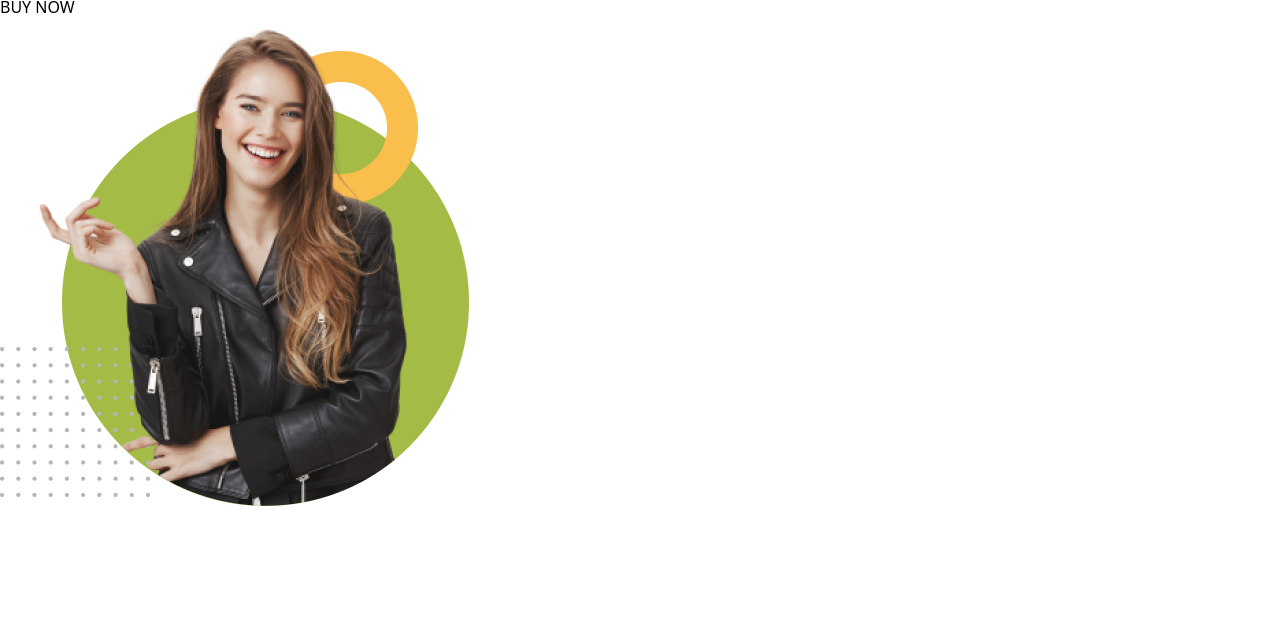
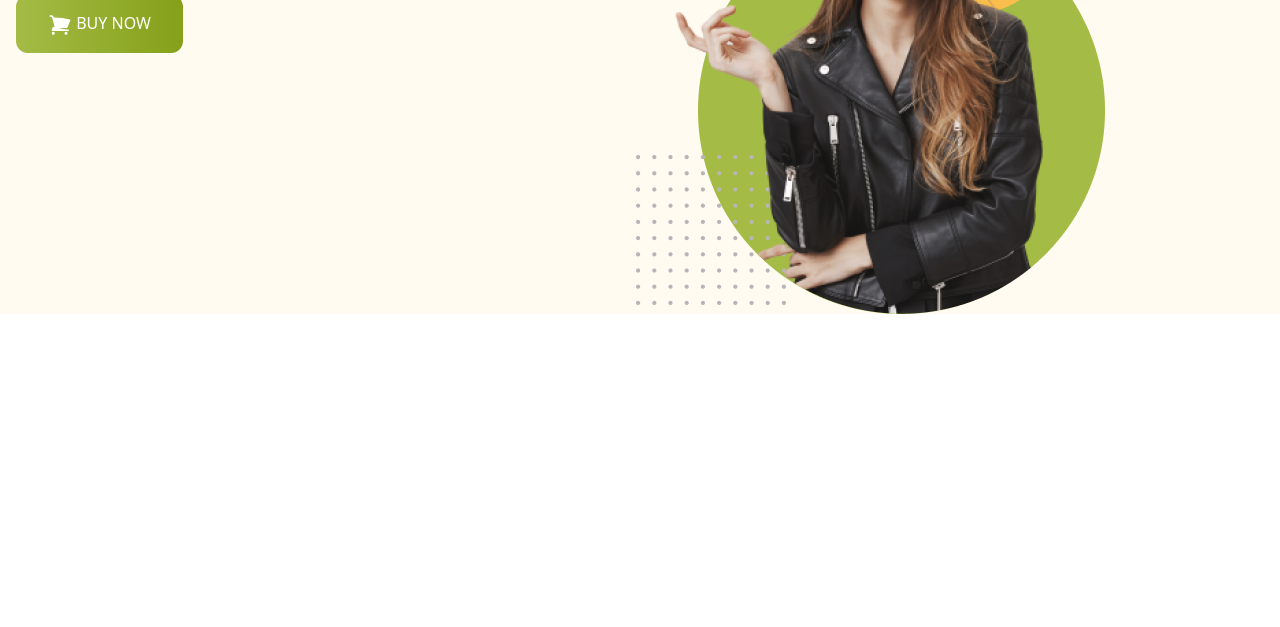
Before and after one commit to mahfuzhasanreza/penguin-fashion-using-tailwind, a plain HTML site: page index.html in a window 1280 px wide. Shown: the part 173-800 px from the top of the page. Drawn offline with nearby package versions, Linux system fonts and the light colour scheme.

Commit message:
Apply Header With Custom Button And Svg Hero Icons

```diff
--- a/index.html
+++ b/index.html
@@ -7,12 +7,13 @@
     <script src="https://cdn.tailwindcss.com"></script>
 </head>
 <body>
-    <header>
+    <header class="bg-[#FFFBF0] pl-4">
+        <!-- navbar start -->
         <nav>
 
         </nav>
         <!-- banner section started  -->
-        <div>
+        <div class="md:flex">
             <div>
                 <h1 class="text-7xl uppercase">
                     <span class="text-orange-400">Be the Penguins</span>
@@ -20,7 +21,12 @@
                     <span class="text-stone-800">of Winter</span>
                 </h1>
                 <p>Lorem Ipsum is simply dummy text of the printing and typesetting industry.</p>
-                <button>BUY NOW</button>
+                <button class="bg-green-300 px-8 py-4 rounded-xl font-medium text-white bg-gradient-to-r from-[#A4BC46] to-[#85A019]">
+                    <svg xmlns="http://www.w3.org/2000/svg" fill="white" viewBox="0 0 24 24" stroke-width="1.5" stroke="currentColor" class="size-6 text-white inline">
+                        <path stroke-linecap="round" stroke-linejoin="round" d="M2.25 3h1.386c.51 0 .955.343 1.087.835l.383 1.437M7.5 14.25a3 3 0 0 0-3 3h15.75m-12.75-3h11.218c1.121-2.3 2.1-4.684 2.924-7.138a60.114 60.114 0 0 0-16.536-1.84M7.5 14.25 5.106 5.272M6 20.25a.75.75 0 1 1-1.5 0 .75.75 0 0 1 1.5 0Zm12.75 0a.75.75 0 1 1-1.5 0 .75.75 0 0 1 1.5 0Z" />
+                    </svg>
+                    BUY NOW
+                </button>
             </div>
             <div>
                 <img src="images/model.png" alt="">
```
